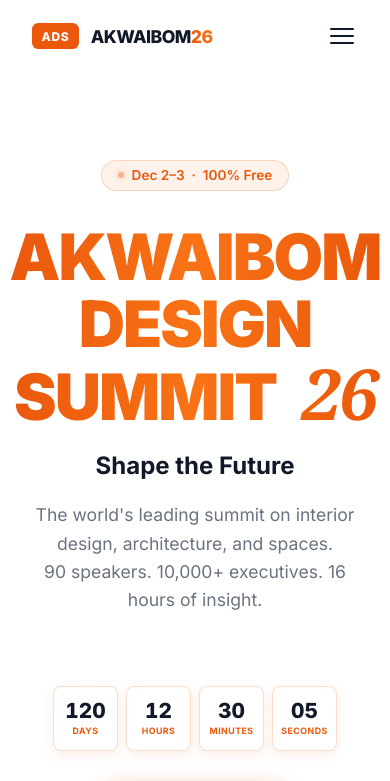
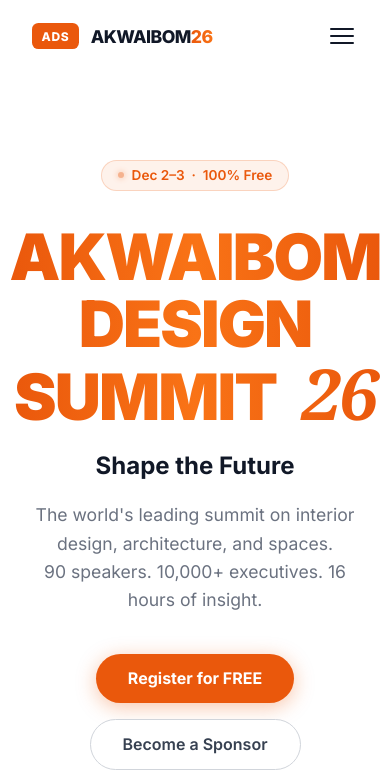
Before and after one commit to Marvidik/designsummit, a Next.js app: page / in a window 390 px wide. Shown: the top 781 px of the page. Built offline with nearby package versions, Linux system fonts and the light colour scheme.

Commit message:
timer change

```diff
--- a/src/app/page.module.css
+++ b/src/app/page.module.css
@@ -305,6 +305,90 @@
 .bigFooterText { font-size: clamp(3rem, 10vw, 8rem); font-weight: 900; background: linear-gradient(to bottom, #6b7280, #374151); -webkit-background-clip: text; -webkit-text-fill-color: transparent; background-clip: text; letter-spacing: -0.04em; line-height: 1; margin-bottom: 1.5rem; }
 .footerSubText { color: #6b7280; font-size: 0.9rem; }
 
+/* ── PREMIUM COUNTDOWN ── */
+.premiumCountdownWrapper {
+  position: relative;
+  width: 100%;
+  padding: 8rem 2rem;
+  background: #000;
+  overflow: hidden;
+  display: flex;
+  justify-content: center;
+  align-items: center;
+}
+
+.premiumCountdownBg {
+  position: absolute;
+  inset: 0;
+  width: 100%;
+  height: 100%;
+  object-fit: cover;
+  z-index: 0;
+}
+
+.premiumCountdownOverlay {
+  position: absolute;
+  inset: 0;
+  background: rgba(0, 0, 0, 0.75);
+  z-index: 1;
+}
+
+.premiumCountdownInner {
+  position: relative;
+  z-index: 2;
+  text-align: center;
+  max-width: 900px;
+  width: 100%;
+}
+
+.premiumCountdownEyebrow {
+  display: block;
+  color: #ea580c;
+  font-weight: 600;
+  font-size: 0.95rem;
+  margin-bottom: 1rem;
+}
+
+.premiumCountdownTitle {
+  font-size: clamp(3rem, 6vw, 4.5rem);
+  font-weight: 700;
+  color: #fff;
+  line-height: 1.1;
+  margin-bottom: 1.5rem;
+  letter-spacing: -0.02em;
+}
+
+.premiumCountdownDesc {
+  color: #d1d5db;
+  font-size: 1.1rem;
+  max-width: 700px;
+  margin: 0 auto 3.5rem;
+  line-height: 1.6;
+}
+
+.premiumCountdownAction {
+  margin-top: 3.5rem;
+  display: flex;
+  justify-content: center;
+}
+
+.premiumCountdownBtn {
+  background: #f97316;
+  color: #fff;
+  border: none;
+  padding: 1rem 2.5rem;
+  border-radius: 2rem;
+  font-weight: 600;
+  font-size: 1.05rem;
+  cursor: pointer;
+  transition: background 0.2s, transform 0.2s;
+}
+
+.premiumCountdownBtn:hover {
+  background: #ea580c;
+  transform: translateY(-2px);
+}
+
 /* ── RESPONSIVE ── */
 @media (max-width: 1024px) {
   .testimonialsGrid { grid-template-columns: repeat(2,1fr); }
--- a/src/app/page.tsx
+++ b/src/app/page.tsx
@@ -72,8 +72,6 @@ export default function Home() {
           The world&apos;s leading summit on interior design, architecture, and spaces.<br />
           90 speakers. 10,000+ executives. 16 hours of insight.
         </p>
-
-        <Countdown />
 
         <div className={styles.heroActions}>
           <a href="#register" className={styles.primaryButton}>Register for FREE</a>
@@ -262,6 +260,23 @@ export default function Home() {
         </div>
       </section>
 
+      {/* ── PREMIUM COUNTDOWN ── */}
+      <section className={styles.premiumCountdownWrapper}>
+        <img src="/design1.png" alt="Summit Background" className={styles.premiumCountdownBg} />
+        <div className={styles.premiumCountdownOverlay} />
+        <div className={styles.premiumCountdownInner}>
+          <span className={styles.premiumCountdownEyebrow}>Tickets close soon</span>
+          <h2 className={styles.premiumCountdownTitle}>Reserve your seat<br />before the room fills.</h2>
+          <p className={styles.premiumCountdownDesc}>
+            Seats are limited for this one-day leadership summit. Reserve early to join the keynote<br />sessions, workshops, and networking moments before the room fills.
+          </p>
+          <Countdown />
+          <div className={styles.premiumCountdownAction}>
+            <button className={styles.premiumCountdownBtn}>Buy Your Ticket</button>
+          </div>
+        </div>
+      </section>
+
       {/* ── WHY WE EXIST ── */}
       <section className={styles.whySection}>
         <div className={styles.whyHeader}>
--- a/src/components/Countdown.module.css
+++ b/src/components/Countdown.module.css
@@ -1,8 +1,7 @@
 .countdownWrapper {
   display: flex;
-  gap: 1rem;
+  gap: 1.5rem;
   justify-content: center;
-  margin: 2rem 0;
   z-index: 1;
   position: relative;
 }
@@ -12,29 +11,45 @@
   flex-direction: column;
   align-items: center;
   justify-content: center;
-  background: #fff;
-  border: 1px solid rgba(234, 88, 12, 0.2);
-  border-radius: 0.75rem;
-  width: 80px;
-  height: 80px;
-  box-shadow: 0 4px 12px rgba(234, 88, 12, 0.1);
+  background: #f8f5ee;
+  border-radius: 1.25rem;
+  width: 150px;
+  height: 150px;
+  box-shadow: 0 4px 12px rgba(0, 0, 0, 0.1);
 }
 
 .timeValue {
-  font-size: 1.8rem;
-  font-weight: 800;
+  font-size: 3.8rem;
+  font-weight: 700;
   color: #111827;
-  line-height: 1;
-  margin-bottom: 0.25rem;
+  line-height: 1.1;
+  margin-bottom: 0.2rem;
   font-variant-numeric: tabular-nums;
 }
 
 .timeLabel {
-  font-size: 0.65rem;
-  font-weight: 700;
-  color: #ea580c;
-  text-transform: uppercase;
-  letter-spacing: 0.05em;
+  font-size: 1.1rem;
+  font-weight: 600;
+  color: #4b5563;
+  text-transform: capitalize;
+}
+
+@media (max-width: 768px) {
+  .countdownWrapper {
+    gap: 1rem;
+    flex-wrap: wrap;
+  }
+  .timeBox {
+    width: 120px;
+    height: 120px;
+    border-radius: 1rem;
+  }
+  .timeValue {
+    font-size: 2.8rem;
+  }
+  .timeLabel {
+    font-size: 0.95rem;
+  }
 }
 
 @media (max-width: 480px) {
@@ -42,14 +57,14 @@
     gap: 0.5rem;
   }
   .timeBox {
-    width: 65px;
-    height: 65px;
-    border-radius: 0.5rem;
+    width: 80px;
+    height: 80px;
+    border-radius: 0.75rem;
   }
   .timeValue {
-    font-size: 1.3rem;
+    font-size: 1.8rem;
   }
   .timeLabel {
-    font-size: 0.55rem;
+    font-size: 0.75rem;
   }
 }
```
